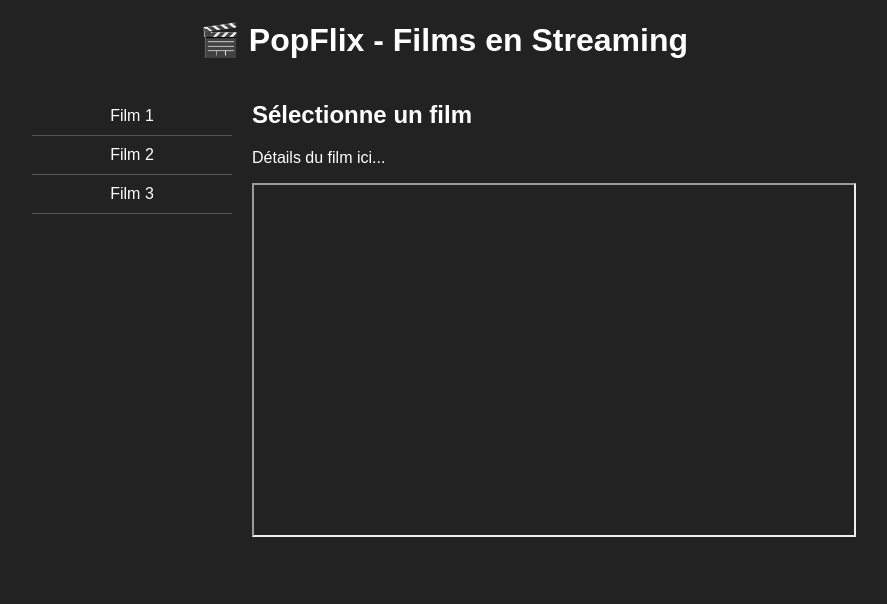
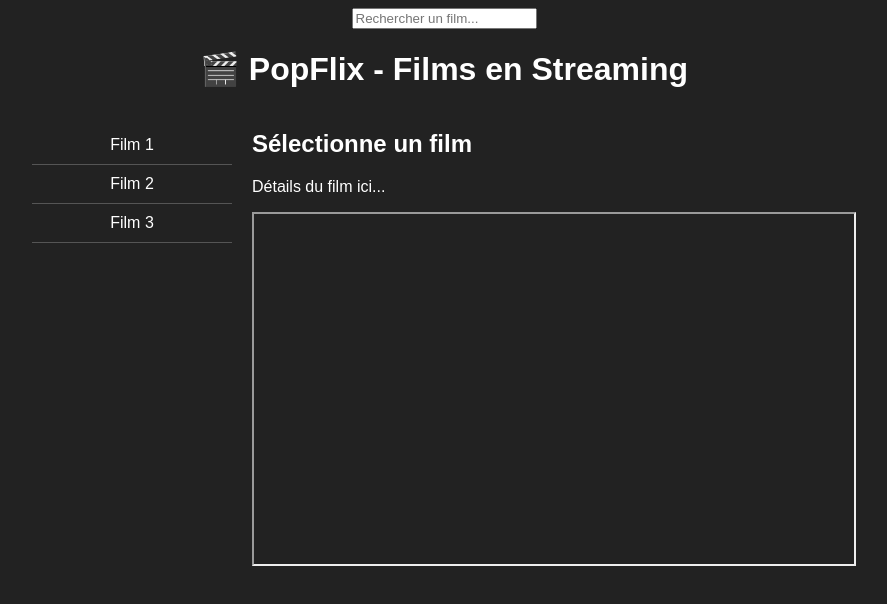
Before and after one commit to SkyLostTV/PopFlixV3, a plain HTML site: page index.html in a window 1280 px wide. Shown: the whole page, without its empty margins (196-1083 px from the left). Drawn offline with Linux system fonts and the light colour scheme.

Commit message:
Update index.html

```diff
--- a/index.html
+++ b/index.html
@@ -7,6 +7,7 @@
     <link rel="stylesheet" href="style.css">
 </head>
 <body>
+<input type="text" id="searchBar" placeholder="Rechercher un film..." onkeyup="searchFilm()">
 
     <h1>🎬 PopFlix - Films en Streaming</h1>
 
```
